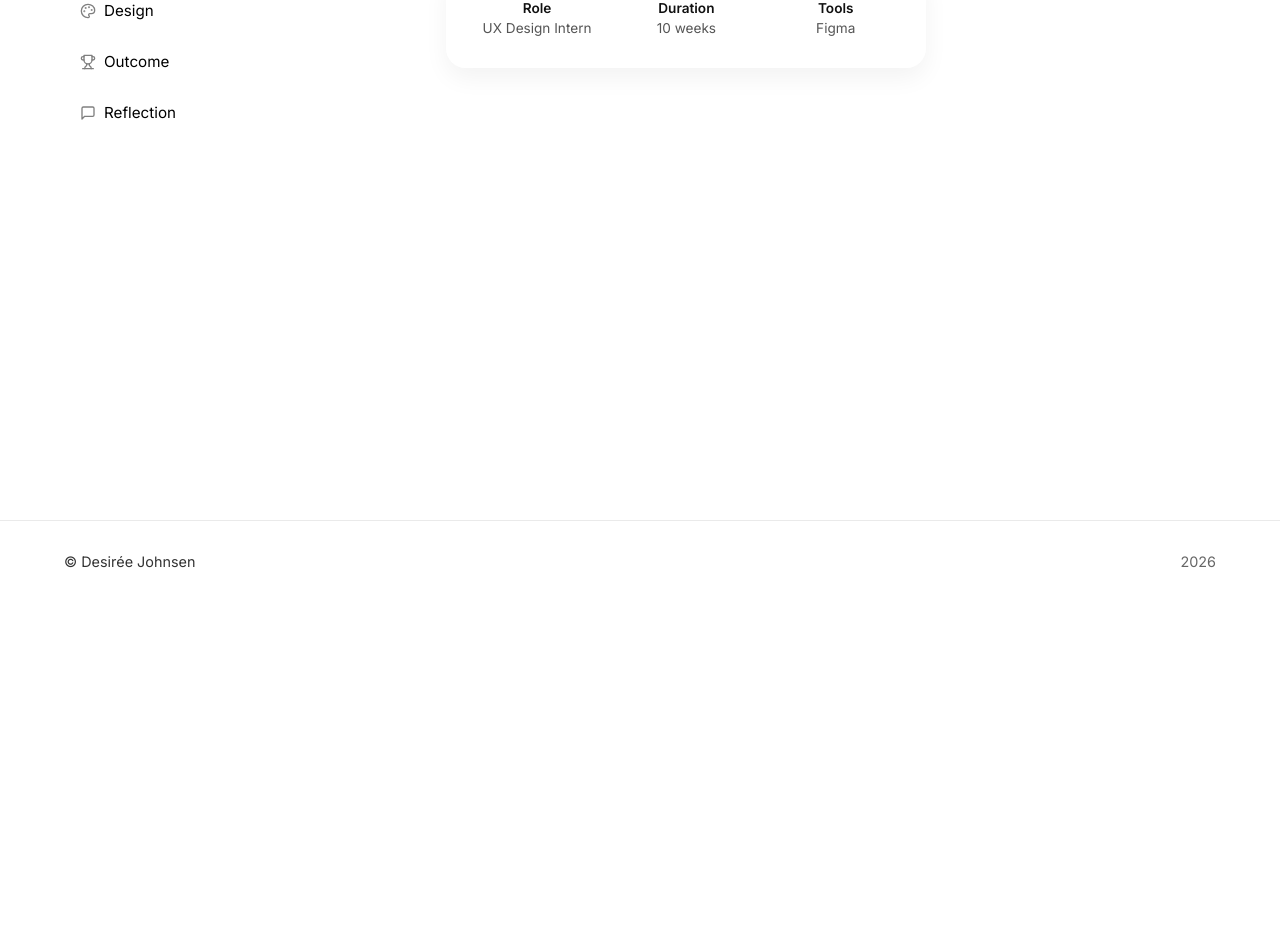
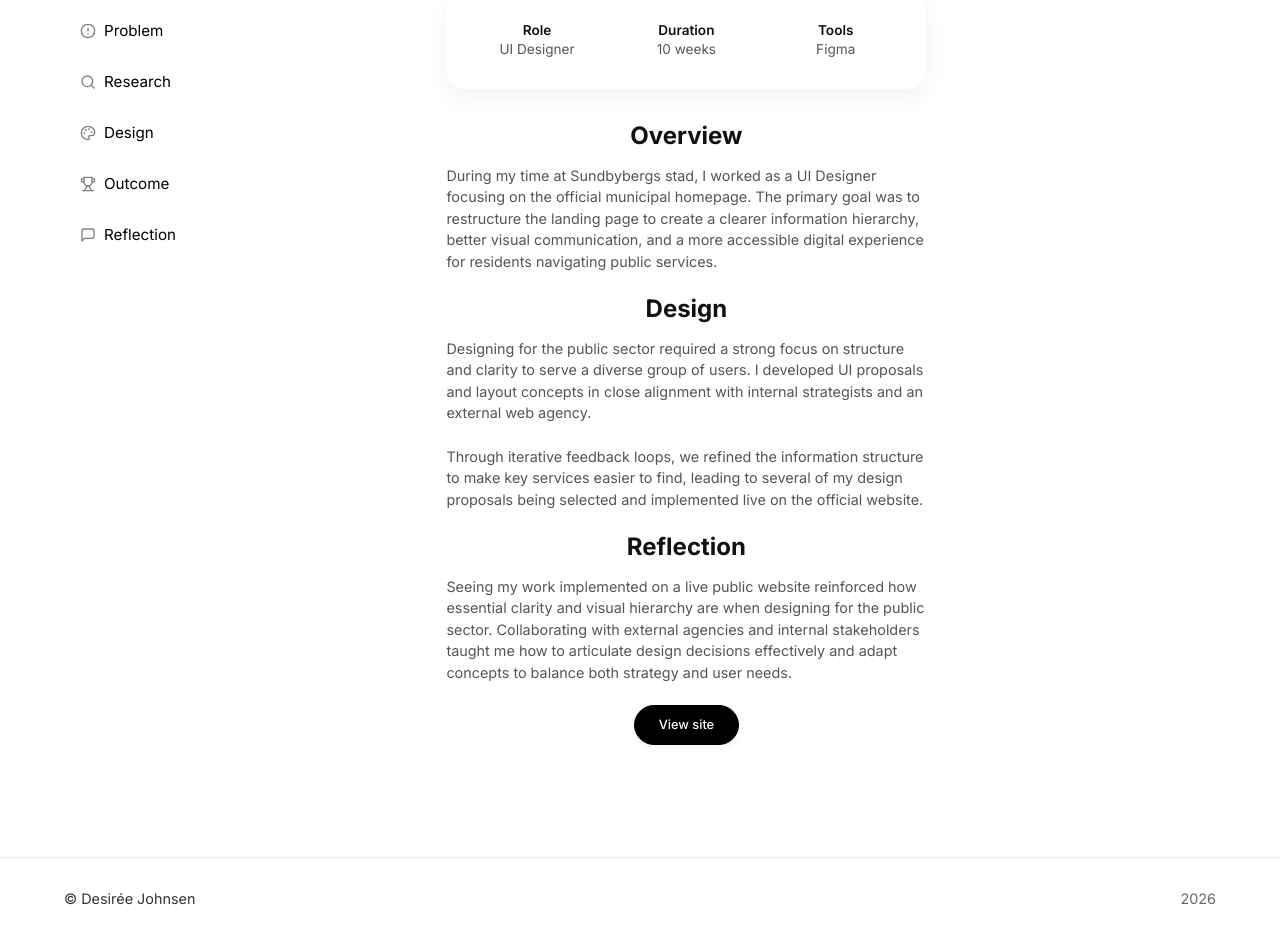
Before and after one commit to desjohnsen/portfolio, a React (Vite) app: page /project/sundbybergs-stad in a window 1280 px wide. Shown: the part 240-1179 px from the top of the page. Before the commit the page ends 842 px from the top, so only its background shows below. Built offline with nearby package versions, Linux system fonts and the light colour scheme.

Commit message:
feat: add case study content for Svenska Spel and Sundbybergs stad

```diff
--- a/src/pages/Project7.jsx
+++ b/src/pages/Project7.jsx
@@ -5,11 +5,35 @@ const Project7 = () => {
   return (
     <ProjectLayout
       title="Svenska Spel"
-      subtitle="Internship"
-      role="UX Design Intern"
+      subtitle="System migration and component design for Svenska Spel's Game History feature within the Nova platform."
+      role="UX Designer"
       timeframe="20 weeks"
       tools="Figma"
-    />
+    >
+      <section id="overview" className="project-content">
+        <h2>Overview</h2>
+        <p>
+          During my internship at Svenska Spel, I worked as a UX Designer within Sport & Casino. My main focus was leading my thesis project: migrating the Game History feature from Trinidad into Svenska Spel’s modern design platform, Nova. Alongside this, I participated in product team activities and facilitated user testing for an optimized Casino prototype.
+        </p>
+      </section>
+
+      <section id="design" className="project-content">
+        <h2>Design</h2>
+        <p>
+          The Game History project was a 1:1 migration designed to preserve functionality while standardizing the UI across several business areas (Sport & Casino, Momang, and Tur). Working in Figma, I utilized Nova’s structural architecture with Variables and Modes to allow components to dynamically switch visual identities depending on the context.
+        </p>
+        <p>
+          Alongside system migration, I gained hands-on experience in modern testing methodologies by facilitating user interviews and taking notes for a redesigned Casino flow. Built as an interactive AI prototype of their current platform, the test evaluated whether UI improvements could streamline the user journey, reduce friction, and minimize unnecessary clicks and steps.
+        </p>
+      </section>
+
+      <section id="reflection" className="project-content">
+        <h2>Reflection</h2>
+        <p>
+          Migrating a live feature into an evolving design system like Nova taught me how to balance UX consistency, technical constraints, and brand identity in a large-scale organization. Furthermore, exploring AI-driven prototyping showed me how emerging tools can streamline user testing and significantly reduce the time required to validate complex interaction flows.
+        </p>
+      </section>
+    </ProjectLayout>
   );
 };
 
--- a/src/pages/Project8.jsx
+++ b/src/pages/Project8.jsx
@@ -5,11 +5,46 @@ const Project8 = () => {
   return (
     <ProjectLayout
       title="Sundbybergs stad"
-      subtitle="Internship"
-      role="UX Design Intern"
+      subtitle="Redesign and structural optimization for the official homepage of Sundbybergs stad."
+      role="UI Designer"
       timeframe="10 weeks"
       tools="Figma"
-    />
+    >
+      <section id="overview" className="project-content">
+        <h2>Overview</h2>
+        <p>
+          During my time at Sundbybergs stad, I worked as a UI Designer focusing on the official municipal homepage. The primary goal was to restructure the landing page to create a clearer information hierarchy, better visual communication, and a more accessible digital experience for residents navigating public services.
+        </p>
+      </section>
+
+      <section id="design" className="project-content">
+        <h2>Design</h2>
+        <p>
+          Designing for the public sector required a strong focus on structure and clarity to serve a diverse group of users. I developed UI proposals and layout concepts in close alignment with internal strategists and an external web agency.
+        </p>
+        <p>
+          Through iterative feedback loops, we refined the information structure to make key services easier to find, leading to several of my design proposals being selected and implemented live on the official website.
+        </p>
+      </section>
+
+      <section id="reflection" className="project-content">
+        <h2>Reflection</h2>
+        <p>
+          Seeing my work implemented on a live public website reinforced how essential clarity and visual hierarchy are when designing for the public sector. Collaborating with external agencies and internal stakeholders taught me how to articulate design decisions effectively and adapt concepts to balance both strategy and user needs.
+        </p>
+      </section>
+
+      <div className="project-actions">
+        <a
+          href="https://www.sundbyberg.se/"
+          target="_blank"
+          rel="noopener noreferrer"
+          className="cta-button primary"
+        >
+          View site
+        </a>
+      </div>
+    </ProjectLayout>
   );
 };
 
```
